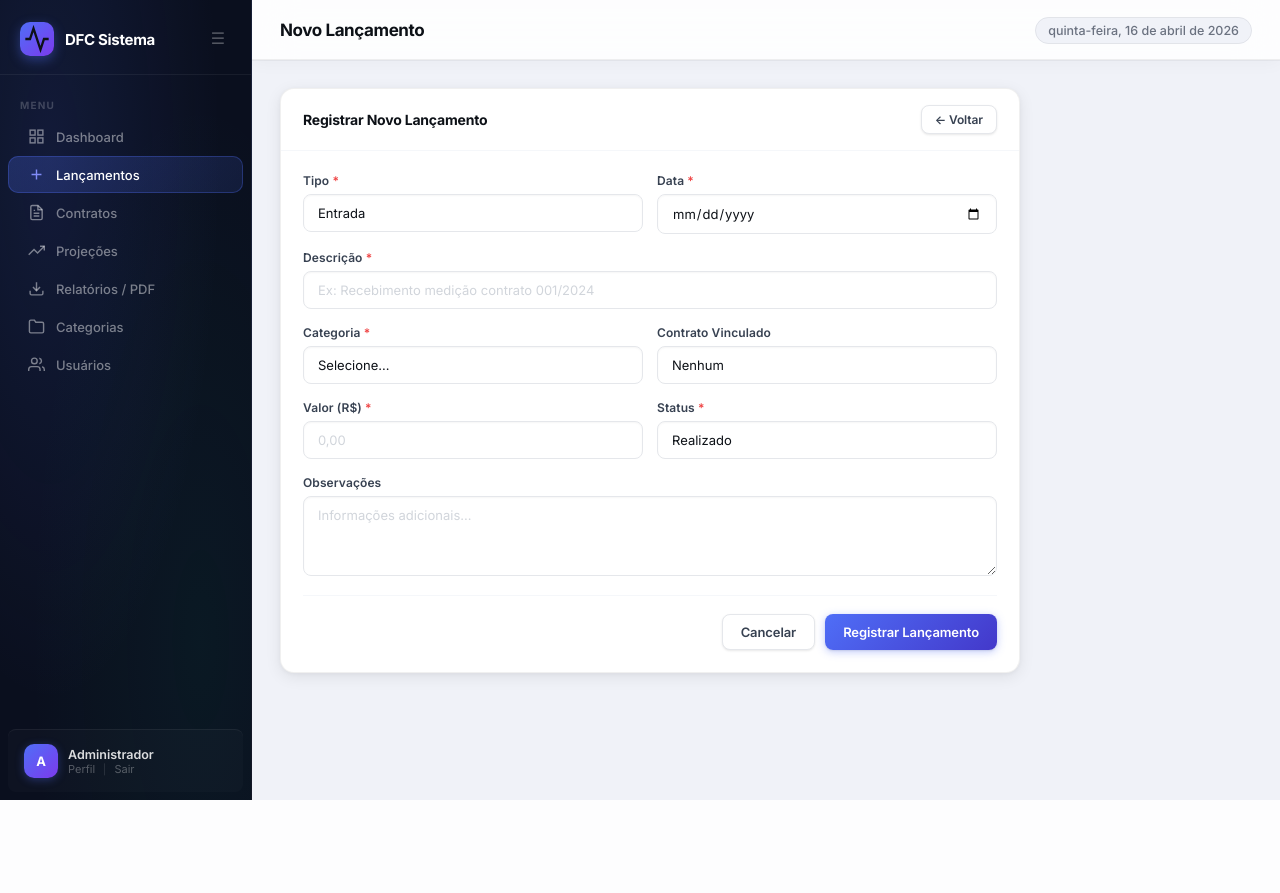
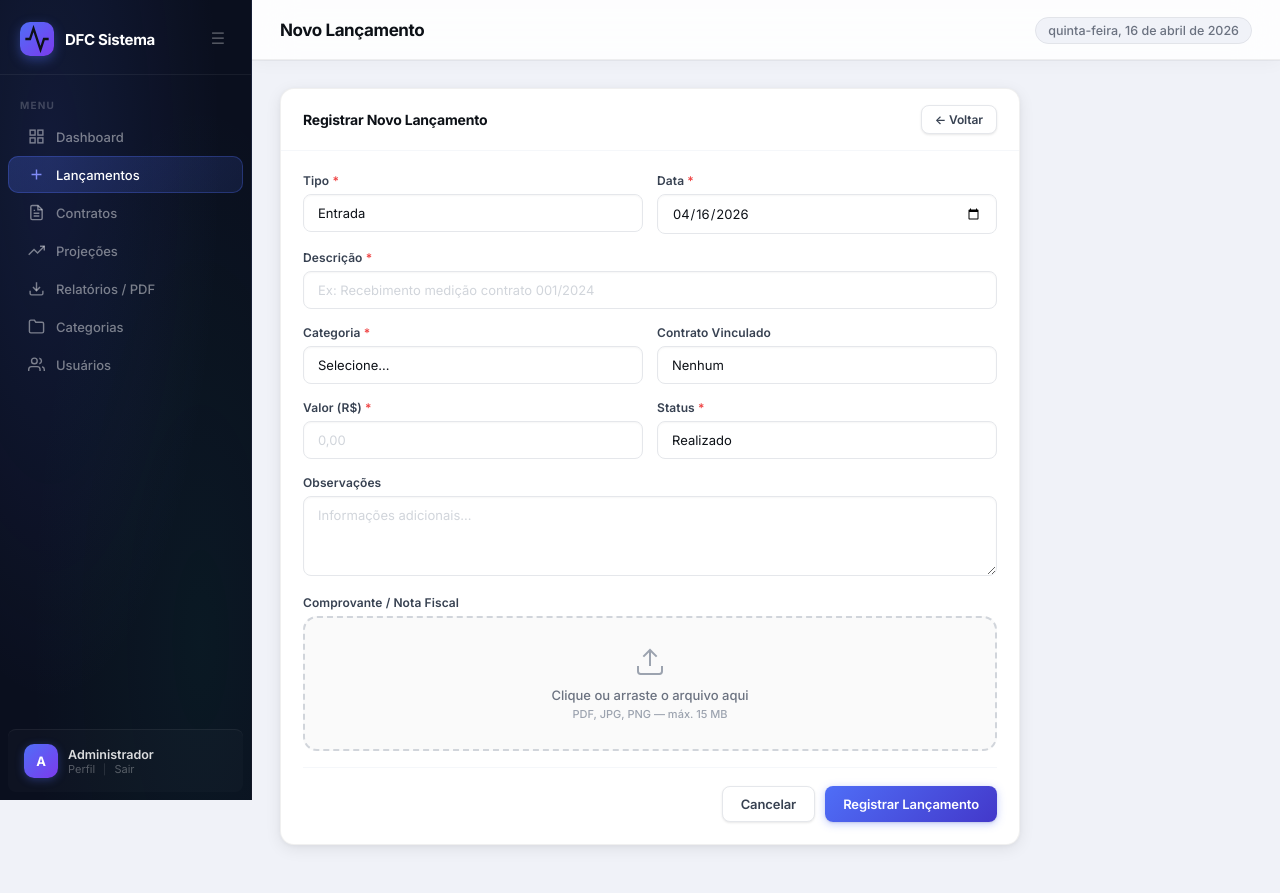
Before and after one commit to Rafinhadev2022/dfc-sistema, a Flask app: page /lancamentos/novo in a window 1280 px wide. Before the commit the page ends 800 px from the top, so only its background shows below. Run offline with Flask 3, Linux system fonts and the light colour scheme; a user stored in the database is signed in; data comes from the database, SQL or seed files in the repository; data that the repository does not hold is empty.

Commit message:
Adiciona upload de comprovante/NF nos lançamentos
Co-Authored-By: Claude Sonnet 4.6 <noreply@anthropic.com>

```diff
--- a/app.py
+++ b/app.py
@@ -7,9 +7,10 @@ from datetime import datetime, date, timedelta
 from dateutil.relativedelta import relativedelta
 from fpdf import FPDF
 from sqlalchemy import func, extract
-import json, os, io, csv
+import json, os, io, csv, uuid, mimetypes
 import openpyxl
 from openpyxl.styles import Font, PatternFill, Alignment, Border, Side
+from werkzeug.utils import secure_filename
 
 app = Flask(__name__)
 app.config['SECRET_KEY'] = os.environ.get('SECRET_KEY', 'dfc-sistema-chave-secreta-2024')
@@ -28,6 +29,35 @@ else:
     app.config['SQLALCHEMY_DATABASE_URI'] = f'sqlite:///{db_path}'
 
 app.config['SQLALCHEMY_TRACK_MODIFICATIONS'] = False
+app.config['MAX_CONTENT_LENGTH'] = 15 * 1024 * 1024  # 15 MB máximo
+
+ALLOWED_EXTENSIONS = {'pdf', 'png', 'jpg', 'jpeg', 'gif', 'webp'}
+
+def get_upload_folder():
+    if os.environ.get('RENDER'):
+        folder = '/tmp/uploads'
+    else:
+        folder = os.path.join(app.instance_path, 'uploads')
+    os.makedirs(folder, exist_ok=True)
+    return folder
+
+def allowed_file(filename):
+    return '.' in filename and filename.rsplit('.', 1)[1].lower() in ALLOWED_EXTENSIONS
+
+def save_attachment(file_obj):
+    """Salva o arquivo e retorna (filename_servidor, nome_original, mimetype)."""
+    original = file_obj.filename
+    ext = original.rsplit('.', 1)[1].lower() if '.' in original else 'bin'
+    filename = f"{uuid.uuid4().hex}.{ext}"
+    file_obj.save(os.path.join(get_upload_folder(), filename))
+    mime = file_obj.mimetype or mimetypes.guess_type(original)[0] or 'application/octet-stream'
+    return filename, original, mime
+
+def delete_attachment_file(filename):
+    if filename:
+        path = os.path.join(get_upload_folder(), filename)
+        if os.path.exists(path):
+            os.remove(path)
 
 db.init_app(app)
 login_manager = LoginManager(app)
@@ -298,6 +328,13 @@ def lancamento_novo():
                 notes=request.form.get('notes', '').strip(),
                 user_id=current_user.id
             )
+            arquivo = request.files.get('attachment')
+            if arquivo and arquivo.filename:
+                if not allowed_file(arquivo.filename):
+                    flash('Formato de arquivo não permitido. Use PDF, JPG, PNG ou GIF.', 'danger')
+                    return render_template('lancamentos/form.html', lancamento=None,
+                                           categorias=categorias, contratos=contratos, hoje=date.today())
+                t.attachment_filename, t.attachment_original, t.attachment_mimetype = save_attachment(arquivo)
             db.session.add(t)
             db.session.commit()
             flash('Lançamento registrado com sucesso!', 'success')
@@ -305,7 +342,8 @@ def lancamento_novo():
         except Exception as e:
             db.session.rollback()
             flash(f'Erro ao salvar: {str(e)}', 'danger')
-    return render_template('lancamentos/form.html', lancamento=None, categorias=categorias, contratos=contratos)
+    return render_template('lancamentos/form.html', lancamento=None, categorias=categorias,
+                           contratos=contratos, hoje=date.today())
 
 @app.route('/lancamentos/<int:id>/editar', methods=['GET', 'POST'])
 @login_required
@@ -324,6 +362,14 @@ def lancamento_editar(id):
             t.type = request.form['type']
             t.status = request.form['status']
             t.notes = request.form.get('notes', '').strip()
+            arquivo = request.files.get('attachment')
+            if arquivo and arquivo.filename:
+                if not allowed_file(arquivo.filename):
+                    flash('Formato de arquivo não permitido. Use PDF, JPG, PNG ou GIF.', 'danger')
+                    return render_template('lancamentos/form.html', lancamento=t,
+                                           categorias=categorias, contratos=contratos)
+                delete_attachment_file(t.attachment_filename)
+                t.attachment_filename, t.attachment_original, t.attachment_mimetype = save_attachment(arquivo)
             db.session.commit()
             flash('Lançamento atualizado com sucesso!', 'success')
             return redirect(url_for('lancamentos'))
@@ -331,6 +377,35 @@ def lancamento_editar(id):
             db.session.rollback()
             flash(f'Erro ao atualizar: {str(e)}', 'danger')
     return render_template('lancamentos/form.html', lancamento=t, categorias=categorias, contratos=contratos)
+
+@app.route('/lancamentos/<int:id>/anexo')
+@login_required
+def lancamento_anexo(id):
+    t = Transaction.query.get_or_404(id)
+    if not t.attachment_filename:
+        flash('Este lançamento não possui anexo.', 'warning')
+        return redirect(url_for('lancamentos'))
+    path = os.path.join(get_upload_folder(), t.attachment_filename)
+    if not os.path.exists(path):
+        flash('Arquivo não encontrado no servidor.', 'danger')
+        return redirect(url_for('lancamentos'))
+    return send_file(path, mimetype=t.attachment_mimetype,
+                     as_attachment=False, download_name=t.attachment_original)
+
+@app.route('/lancamentos/<int:id>/anexo/excluir', methods=['POST'])
+@login_required
+def lancamento_anexo_excluir(id):
+    t = Transaction.query.get_or_404(id)
+    if not current_user.can_edit():
+        flash('Sem permissão.', 'danger')
+        return redirect(url_for('lancamento_editar', id=id))
+    delete_attachment_file(t.attachment_filename)
+    t.attachment_filename = None
+    t.attachment_original = None
+    t.attachment_mimetype = None
+    db.session.commit()
+    flash('Anexo removido.', 'success')
+    return redirect(url_for('lancamento_editar', id=id))
 
 @app.route('/lancamentos/<int:id>/excluir', methods=['POST'])
 @login_required
--- a/models.py
+++ b/models.py
@@ -66,6 +66,9 @@ class Transaction(db.Model):
     type = db.Column(db.String(10), nullable=False)
     status = db.Column(db.String(15), default='realizado')
     notes = db.Column(db.Text)
+    attachment_filename = db.Column(db.String(255))       # nome gerado no servidor
+    attachment_original = db.Column(db.String(255))       # nome original do arquivo
+    attachment_mimetype = db.Column(db.String(100))
     created_at = db.Column(db.DateTime, default=datetime.utcnow)
 
 class Projection(db.Model):
--- a/static/css/style.css
+++ b/static/css/style.css
@@ -423,6 +423,33 @@ textarea.form-control { resize: vertical; min-height: 80px; }
 .charts-row { display: flex; gap: 20px; margin-bottom: 20px; flex-wrap: wrap; }
 .charts-row > .panel { margin-bottom: 0; }
 
+/* ── Upload de Anexo ──────────────────────────────────────────────────────── */
+.upload-area {
+  border: 2px dashed #d1d5db; border-radius: var(--radius);
+  padding: 28px 20px; text-align: center; cursor: pointer;
+  transition: border-color var(--transition), background var(--transition);
+  background: #fafafa; color: var(--text-muted); font-size: 13px;
+}
+.upload-area:hover { border-color: var(--accent); background: #f0f4ff; }
+.upload-area p { margin: 6px 0 0; font-weight: 500; }
+
+.anexo-atual {
+  display: flex; align-items: center; justify-content: space-between;
+  gap: 12px; background: #f0f4ff; border: 1px solid #c7d2fe;
+  border-radius: var(--radius-sm); padding: 10px 14px; margin-bottom: 10px;
+}
+.anexo-info { display: flex; align-items: center; gap: 10px; min-width: 0; }
+.anexo-icon { color: var(--accent); flex-shrink: 0; }
+.anexo-nome { font-size: 13px; font-weight: 500; white-space: nowrap; overflow: hidden; text-overflow: ellipsis; color: var(--text); }
+.anexo-acoes { display: flex; gap: 6px; flex-shrink: 0; }
+
+.btn-anexo-icon {
+  display: inline-flex; align-items: center; justify-content: center;
+  color: var(--accent); padding: 2px 4px; border-radius: 4px;
+  transition: background var(--transition);
+}
+.btn-anexo-icon:hover { background: #e0e7ff; }
+
 /* ── Alert saldo baixo ────────────────────────────────────────────────────── */
 .alert-saldo-baixo {
   display: flex; align-items: center; gap: 10px;
--- a/templates/lancamentos/form.html
+++ b/templates/lancamentos/form.html
@@ -9,7 +9,7 @@
     <a href="{{ url_for('lancamentos') }}" class="btn btn-outline btn-sm">← Voltar</a>
   </div>
   <div class="panel-body">
-    <form method="POST">
+    <form method="POST" enctype="multipart/form-data">
       <div class="form-row">
         <div class="form-group">
           <label>Tipo <span class="required">*</span></label>
@@ -80,6 +80,46 @@
         <textarea name="notes" class="form-control" rows="3" placeholder="Informações adicionais...">{{ lancamento.notes if lancamento else '' }}</textarea>
       </div>
 
+      <!-- Anexo -->
+      <div class="form-group">
+        <label>Comprovante / Nota Fiscal</label>
+
+        {% if lancamento and lancamento.attachment_filename %}
+        <div class="anexo-atual">
+          <div class="anexo-info">
+            <span class="anexo-icon">
+              {% if lancamento.attachment_mimetype and 'pdf' in lancamento.attachment_mimetype %}
+                <svg viewBox="0 0 24 24" fill="none" stroke="currentColor" stroke-width="2" width="20" height="20"><path d="M14 2H6a2 2 0 0 0-2 2v16a2 2 0 0 0 2 2h12a2 2 0 0 0 2-2V8z"></path><polyline points="14 2 14 8 20 8"></polyline><line x1="16" y1="13" x2="8" y2="13"></line><line x1="16" y1="17" x2="8" y2="17"></line></svg>
+              {% else %}
+                <svg viewBox="0 0 24 24" fill="none" stroke="currentColor" stroke-width="2" width="20" height="20"><rect x="3" y="3" width="18" height="18" rx="2"/><circle cx="8.5" cy="8.5" r="1.5"/><polyline points="21 15 16 10 5 21"/></svg>
+              {% endif %}
+            </span>
+            <span class="anexo-nome">{{ lancamento.attachment_original }}</span>
+          </div>
+          <div class="anexo-acoes">
+            <a href="{{ url_for('lancamento_anexo', id=lancamento.id) }}" target="_blank" class="btn btn-outline btn-xs">Visualizar</a>
+            {% if current_user.can_edit() %}
+            <form method="POST" action="{{ url_for('lancamento_anexo_excluir', id=lancamento.id) }}" style="display:inline" onsubmit="return confirm('Remover o anexo?')">
+              <button type="submit" class="btn btn-danger btn-xs">Remover</button>
+            </form>
+            {% endif %}
+          </div>
+        </div>
+        <p style="font-size:11.5px;color:#6b7280;margin:6px 0 8px">Para substituir, selecione um novo arquivo abaixo:</p>
+        {% endif %}
+
+        <div class="upload-area" id="upload-area" onclick="document.getElementById('attachment').click()">
+          <svg viewBox="0 0 24 24" fill="none" stroke="currentColor" stroke-width="1.5" width="32" height="32" style="color:#9ca3af">
+            <path d="M21 15v4a2 2 0 0 1-2 2H5a2 2 0 0 1-2-2v-4"></path>
+            <polyline points="17 8 12 3 7 8"></polyline>
+            <line x1="12" y1="3" x2="12" y2="15"></line>
+          </svg>
+          <p id="upload-label">Clique ou arraste o arquivo aqui</p>
+          <p style="font-size:11px;color:#9ca3af;margin-top:4px">PDF, JPG, PNG — máx. 15 MB</p>
+        </div>
+        <input type="file" id="attachment" name="attachment" accept=".pdf,.jpg,.jpeg,.png,.gif,.webp" style="display:none">
+      </div>
+
       <div class="form-actions">
         <a href="{{ url_for('lancamentos') }}" class="btn btn-outline">Cancelar</a>
         <button type="submit" class="btn btn-primary">
@@ -117,5 +157,41 @@ document.getElementById('valor-input').addEventListener('input', function(e) {
 document.addEventListener('DOMContentLoaded', () => {
   filtrarCategorias(document.getElementById('tipo-select').value);
 });
+
+// Upload area
+const uploadArea = document.getElementById('upload-area');
+const fileInput = document.getElementById('attachment');
+const uploadLabel = document.getElementById('upload-label');
+
+fileInput.addEventListener('change', () => {
+  const f = fileInput.files[0];
+  if (f) {
+    uploadLabel.textContent = f.name + ' (' + (f.size/1024/1024).toFixed(2) + ' MB)';
+    uploadArea.style.borderColor = '#4f6ef7';
+    uploadArea.style.background = '#f0f4ff';
+  }
+});
+
+uploadArea.addEventListener('dragover', e => {
+  e.preventDefault();
+  uploadArea.style.borderColor = '#4f6ef7';
+  uploadArea.style.background = '#f0f4ff';
+});
+uploadArea.addEventListener('dragleave', () => {
+  uploadArea.style.borderColor = '';
+  uploadArea.style.background = '';
+});
+uploadArea.addEventListener('drop', e => {
+  e.preventDefault();
+  const f = e.dataTransfer.files[0];
+  if (f) {
+    const dt = new DataTransfer();
+    dt.items.add(f);
+    fileInput.files = dt.files;
+    uploadLabel.textContent = f.name + ' (' + (f.size/1024/1024).toFixed(2) + ' MB)';
+    uploadArea.style.borderColor = '#4f6ef7';
+    uploadArea.style.background = '#f0f4ff';
+  }
+});
 </script>
 {% endblock %}
--- a/templates/lancamentos/index.html
+++ b/templates/lancamentos/index.html
@@ -101,6 +101,11 @@
               {{ "R$ {:,.2f}".format(l.value).replace(",","X").replace(".",",").replace("X",".") }}
             </td>
             <td class="text-center nowrap">
+              {% if l.attachment_filename %}
+              <a href="{{ url_for('lancamento_anexo', id=l.id) }}" target="_blank" title="{{ l.attachment_original }}" class="btn-anexo-icon">
+                <svg viewBox="0 0 24 24" fill="none" stroke="currentColor" stroke-width="2" width="15" height="15"><path d="M21.44 11.05l-9.19 9.19a6 6 0 0 1-8.49-8.49l9.19-9.19a4 4 0 0 1 5.66 5.66l-9.2 9.19a2 2 0 0 1-2.83-2.83l8.49-8.48"></path></svg>
+              </a>
+              {% endif %}
               <a href="{{ url_for('lancamento_editar', id=l.id) }}" class="btn btn-outline btn-xs">Editar</a>
               <form method="POST" action="{{ url_for('lancamento_excluir', id=l.id) }}" style="display:inline" onsubmit="return confirm('Excluir este lançamento?')">
                 <button type="submit" class="btn btn-danger btn-xs">Excluir</button>
```
